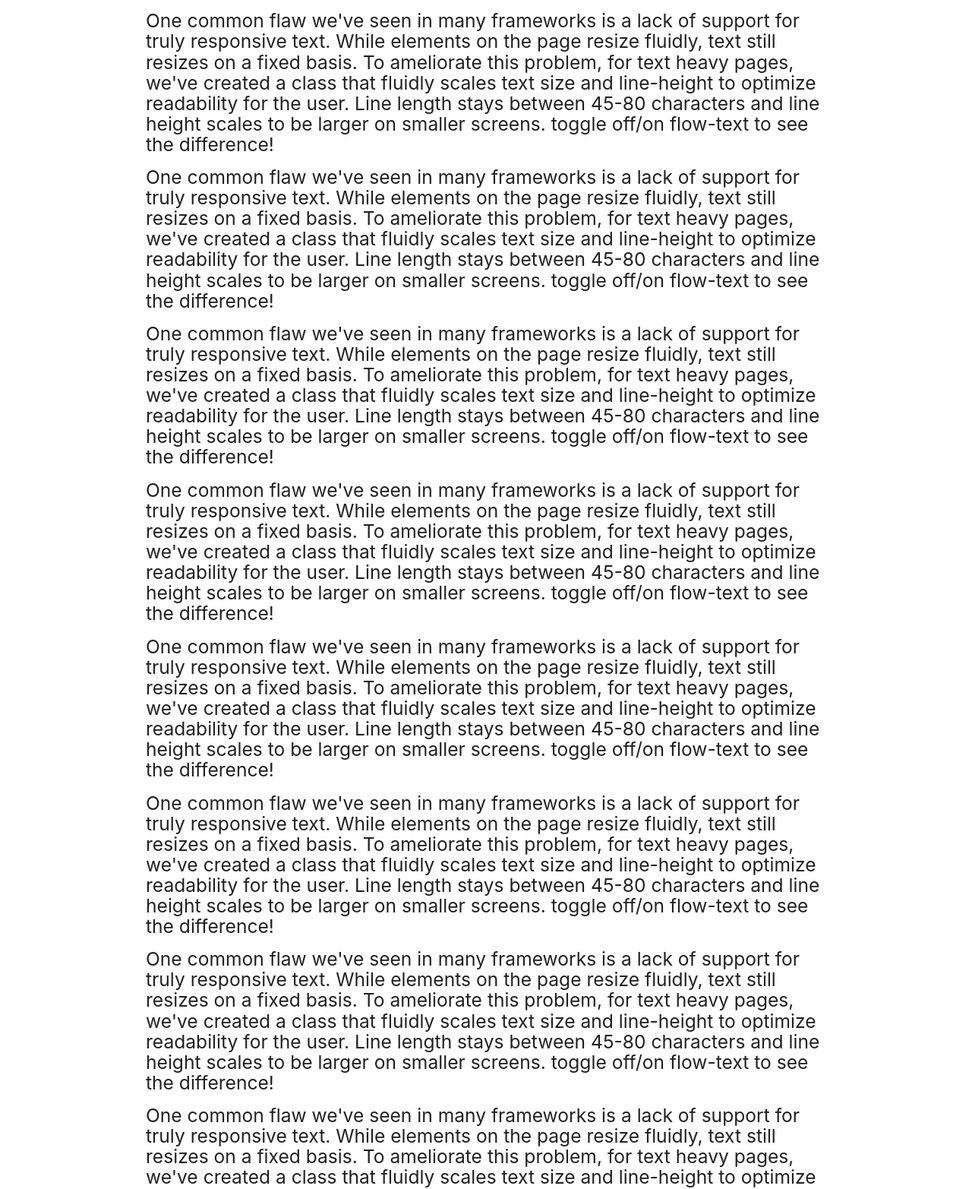
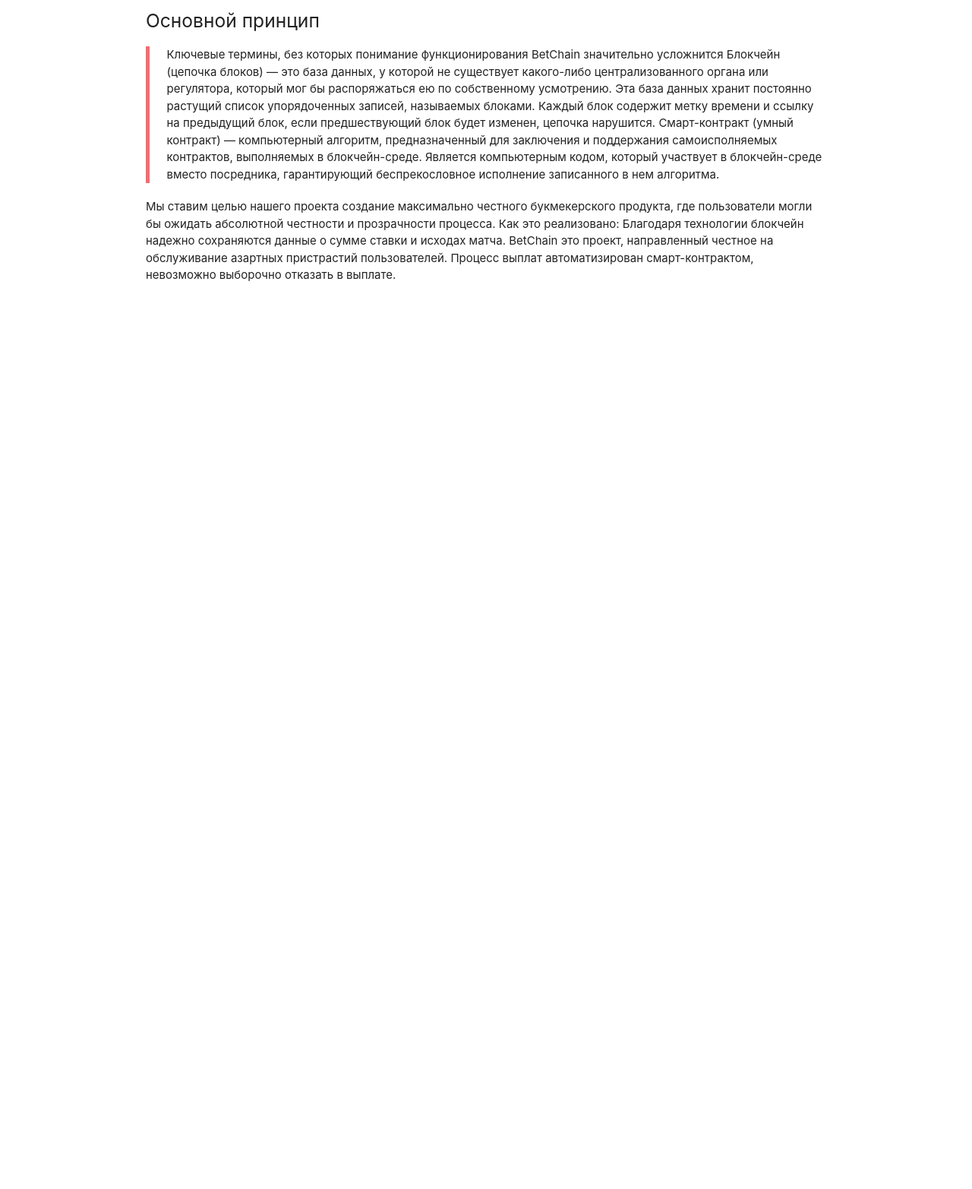
Before and after one commit to prazd/Proof-of-skill, a plain HTML site: page production/index.html in a window 1280 px wide. Shown: the part 226-1791 px from the top of the page at 76% size. After the commit the page ends 800 px from the top, so only its background shows below. Drawn offline with Linux system fonts and the light colour scheme.

Commit message:
final almost

```diff
--- a/production/css/stylesheet.css
+++ b/production/css/stylesheet.css
@@ -74,6 +74,10 @@
 {
 	display: none;
 }
+
+.content-info>img{
+	width: 7vw;
+}
 @media screen and (max-width: 768px) and (orientation: portrait){
 
 .terminal-header h2{
--- a/production/index.html
+++ b/production/index.html
@@ -92,34 +92,7 @@
 		<div id="content-info">
 
 
-	        	<h5>One common flaw we've seen in many frameworks is a lack of support for truly responsive text. While elements on the page resize fluidly, text still resizes on a fixed basis. To ameliorate this problem, for text heavy pages, we've created a class that fluidly scales text size and line-height to optimize readability for the user. Line length stays between 45-80 characters and line height scales to be larger on smaller screens.
 
-				toggle off/on flow-text to see the difference!</h5>
-				<h5>One common flaw we've seen in many frameworks is a lack of support for truly responsive text. While elements on the page resize fluidly, text still resizes on a fixed basis. To ameliorate this problem, for text heavy pages, we've created a class that fluidly scales text size and line-height to optimize readability for the user. Line length stays between 45-80 characters and line height scales to be larger on smaller screens.
-
-				toggle off/on flow-text to see the difference!</h5>
-				<h5>One common flaw we've seen in many frameworks is a lack of support for truly responsive text. While elements on the page resize fluidly, text still resizes on a fixed basis. To ameliorate this problem, for text heavy pages, we've created a class that fluidly scales text size and line-height to optimize readability for the user. Line length stays between 45-80 characters and line height scales to be larger on smaller screens.
-
-				toggle off/on flow-text to see the difference!</h5>
-
-				<h5>One common flaw we've seen in many frameworks is a lack of support for truly responsive text. While elements on the page resize fluidly, text still resizes on a fixed basis. To ameliorate this problem, for text heavy pages, we've created a class that fluidly scales text size and line-height to optimize readability for the user. Line length stays between 45-80 characters and line height scales to be larger on smaller screens.
-
-				toggle off/on flow-text to see the difference!</h5>
-				<h5>One common flaw we've seen in many frameworks is a lack of support for truly responsive text. While elements on the page resize fluidly, text still resizes on a fixed basis. To ameliorate this problem, for text heavy pages, we've created a class that fluidly scales text size and line-height to optimize readability for the user. Line length stays between 45-80 characters and line height scales to be larger on smaller screens.
-
-				toggle off/on flow-text to see the difference!</h5>
-				<h5>One common flaw we've seen in many frameworks is a lack of support for truly responsive text. While elements on the page resize fluidly, text still resizes on a fixed basis. To ameliorate this problem, for text heavy pages, we've created a class that fluidly scales text size and line-height to optimize readability for the user. Line length stays between 45-80 characters and line height scales to be larger on smaller screens.
-
-				toggle off/on flow-text to see the difference!</h5>
-				<h5>One common flaw we've seen in many frameworks is a lack of support for truly responsive text. While elements on the page resize fluidly, text still resizes on a fixed basis. To ameliorate this problem, for text heavy pages, we've created a class that fluidly scales text size and line-height to optimize readability for the user. Line length stays between 45-80 characters and line height scales to be larger on smaller screens.
-
-				toggle off/on flow-text to see the difference!</h5>
-				<h5>One common flaw we've seen in many frameworks is a lack of support for truly responsive text. While elements on the page resize fluidly, text still resizes on a fixed basis. To ameliorate this problem, for text heavy pages, we've created a class that fluidly scales text size and line-height to optimize readability for the user. Line length stays between 45-80 characters and line height scales to be larger on smaller screens.
-
-				toggle off/on flow-text to see the difference!</h5>
-				<h5>One common flaw we've seen in many frameworks is a lack of support for truly responsive text. While elements on the page resize fluidly, text still resizes on a fixed basis. To ameliorate this problem, for text heavy pages, we've created a class that fluidly scales text size and line-height to optimize readability for the user. Line length stays between 45-80 characters and line height scales to be larger on smaller screens.
-
-				toggle off/on flow-text to see the difference!</h5>
 
 		</div>
 	</div>
@@ -131,6 +104,7 @@
         <!--JavaScript at end of body for optimized loading-->
 
     <script type="text/javascript" src="MATCHES.js"></script>
+    <script type="text/javascript" src="info.js"></script>
     <script type="text/javascript" src="js/materialize.min.js"></script>
     <script type="text/javascript" src="js/script.js"></script>
 </body>
--- a/production/info.js
+++ b/production/info.js
@@ -1,5 +1,6 @@
 var information = [{
-		"Heading" : "Инфо",
+		"Heading" : "Основной принцип",
 		"Annotation" : "Ключевые термины, без которых понимание функционирования BetChain значительно усложнится\nБлокчейн (цепочка блоков) — это база данных, у которой не существует какого-либо централизованного органа или регулятора, который мог бы распоряжаться ею по собственному усмотрению. Эта база данных хранит постоянно растущий список упорядоченных записей, называемых блоками. Каждый блок содержит метку времени и ссылку на предыдущий блок, если предшествующий блок будет изменен, цепочка нарушится.\nСмарт-контракт (умный контракт) — компьютерный алгоритм, предназначенный для заключения и поддержания самоисполняемых контрактов, выполняемых в блокчейн-среде. Является компьютерным кодом, который участвует в блокчейн-среде вместо посредника, гарантирующий беспрекословное исполнение записанного в нем алгоритма.",
 		"Paragraph" : "Мы ставим целью нашего проекта создание максимально честного букмекерского продукта, где пользователи могли бы ожидать абсолютной честности и прозрачности процесса.\nКак это реализовано: \nБлагодаря технологии блокчейн надежно сохраняются данные о сумме ставки и исходах матча.\nBetChain это проект, направленный честное на обслуживание азартных пристрастий пользователей.\nПроцесс выплат автоматизирован смарт-контрактом, невозможно выборочно отказать в выплате." ,
+		"Img":"par.jpg"
 	}]
--- a/production/js/script.js
+++ b/production/js/script.js
@@ -28,7 +28,10 @@
 	let info_but_s = document.getElementById('info_s')
 	let info_cont = document.getElementById("content-info")
 
-
+	for (var i = 0; i < information.length; i++) {
+			var srt = '<h5>'+information[i].Heading+'</h5><blockquote> '+information[i].Annotation+'</blockquote><p>'+information[i].Paragraph+'</p>'//*<img src="'+information[i].Img+'">'
+			info_cont.innerHTML += srt
+		}
 
 
 	header.innerHTML = info_but.innerHTML
@@ -39,7 +42,7 @@
 		header.innerHTML = match_but.innerHTML
 		table.innerHTML = ''
 		for (var i = 0; i < data.length; i++) {
-			var srt = '<tr><td>'+data[i].team1+' - '+data[i].team2+'</td><td>'+data[i].coef1+'</td><td>'+data[i].coefX+'</td><td>'+data[i].coef2+'</td><td>' +button+'</td></tr>'
+			var srt = '<tr><td>'+data[i].team1+' - '+data[i].team2+'</td><td>'+data[i].coef1+'</td><td>'+data[i].coefX+'</td><td>'+data[i].coef2+'</td><td><button></button></td></tr>'
 			table.innerHTML += srt
 		}
 	}
@@ -49,7 +52,11 @@
 		match_cont.setAttribute('visible','none')
 		info_cont.setAttribute('visible','yes')
 		header.innerHTML = info_but.innerHTML
-
+		info_cont .innerHTML = ''
+		for (var i = 0; i < information.length; i++) {
+			var srt = '<h5>'+information[i].Heading+'</h5><blockquote> '+information[i].Annotation+'</blockquote><p>'+information[i].Paragraph+'</p>'//*<img src="'+information[i].Img+'">'
+			info_cont.innerHTML += srt
+		}
 	}
 	info_but_s.onclick = info_but.onclick
 
```
